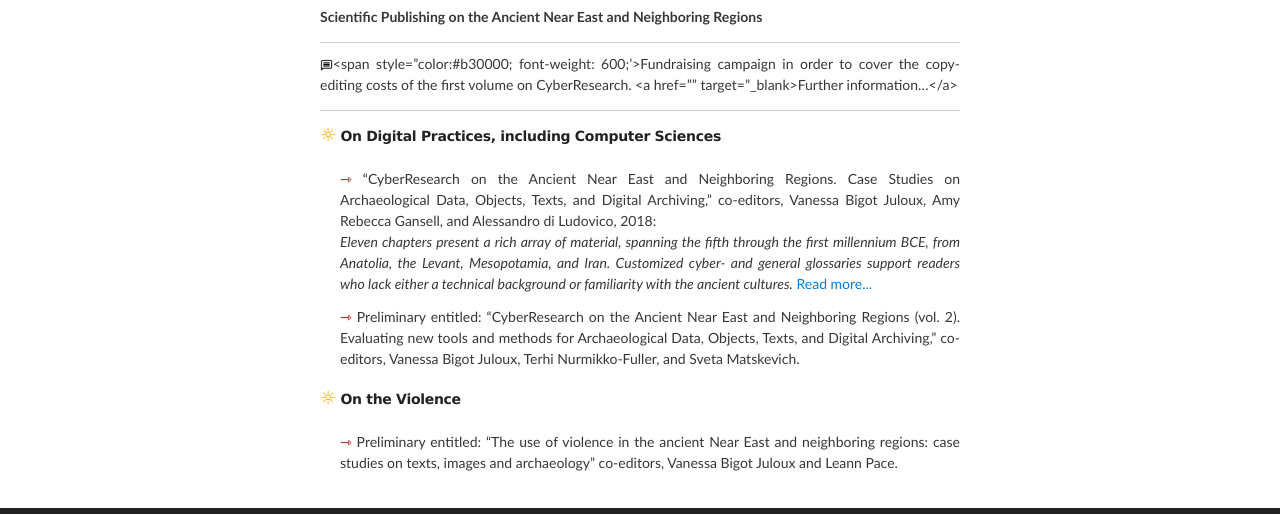
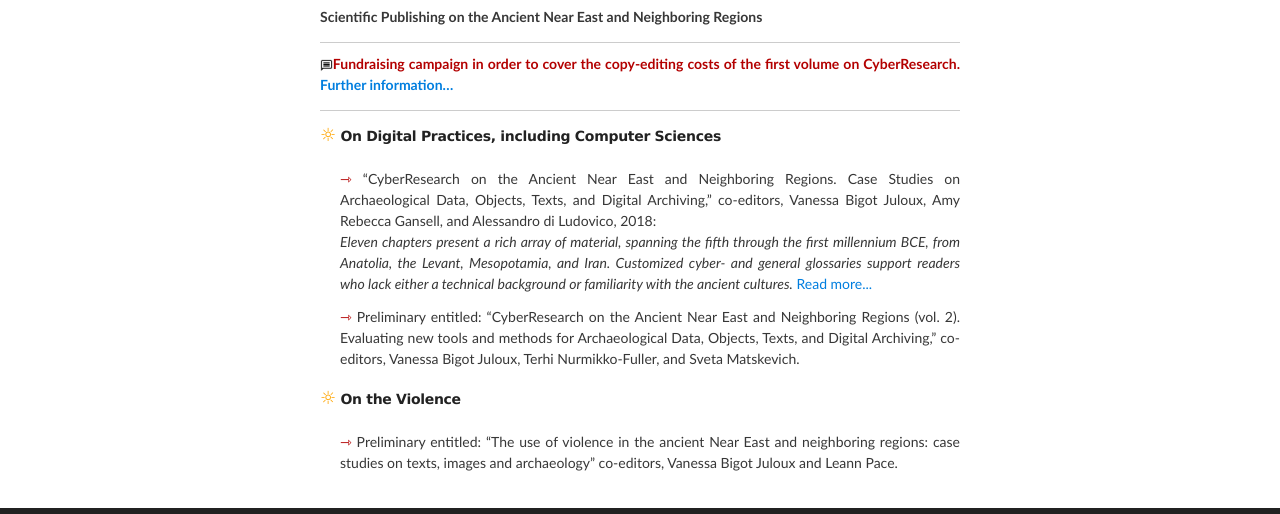
Before and after one commit to vbigot-juloux/ane-research-humanities, a Jekyll site: the page built from index.md, in a window 1280 px wide, cut to the strip 202-716 px from the top of the page. Built offline with Jekyll 4.4.1, drawn with Linux system fonts in a browser that asks for light colours; the repository's description, which GitHub fills in, is left out.

Commit message:
Update index.md

```diff
--- a/index.md
+++ b/index.md
@@ -6,7 +6,7 @@ title: home
 **Scientific Publishing on the Ancient Near East and Neighboring Regions**
 
 <hr style="height:0; margin:0; background:transparent; border-bottom:0.5px solid #cccccc;" />
-<img src="../assets/outline_message_black_18dp.png" style="border:0; -webkit-box-shadow: 0 0 0; width: 2%"/><span style="color:#b30000; font-weight: 600;'>Fundraising campaign in order to cover the copy-editing costs of the first volume on CyberResearch. <a href="" target="_blank>Further information...</a>
+<img src="assets/outline_message_black_18dp.png" style="border:0; -webkit-box-shadow: 0 0 0; width: 2%"/><span style="color:#b30000; font-weight: 600;">Fundraising campaign in order to cover the copy-editing costs of the first volume on CyberResearch. <a href="" target="_blank">Further information...</a>
 <hr style="height:0; margin:0; background:transparent; border-bottom:0.5px solid #cccccc;" />
 
 <h2> <span style="color:orange; font-size: 18px">&#9788;</span> On Digital Practices, including Computer Sciences</h2>
```
